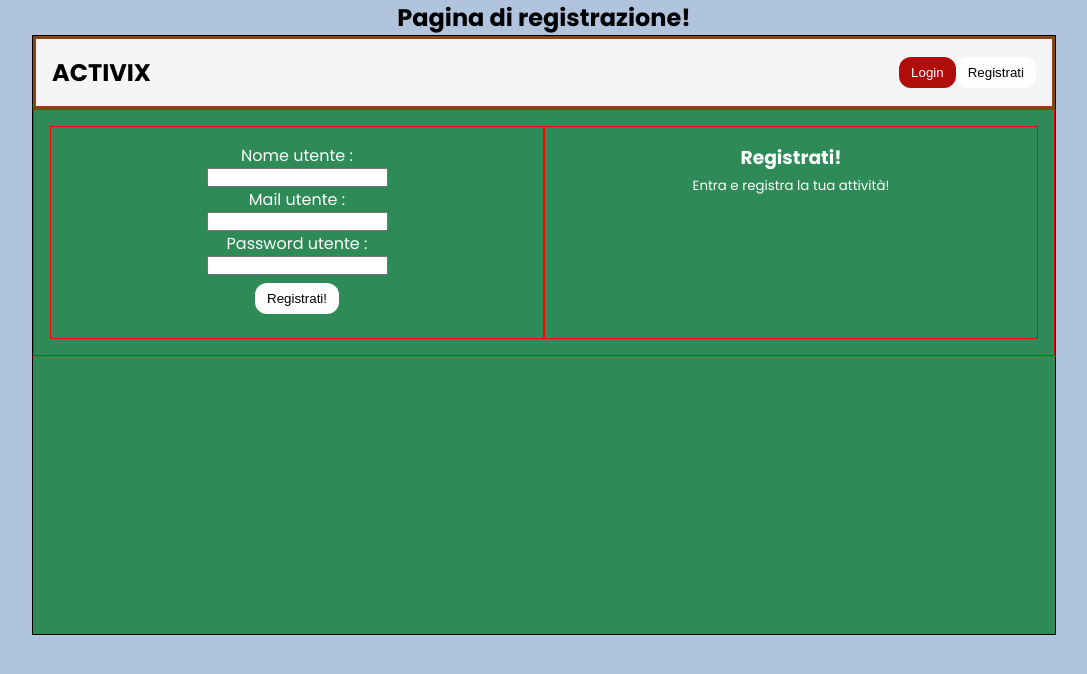
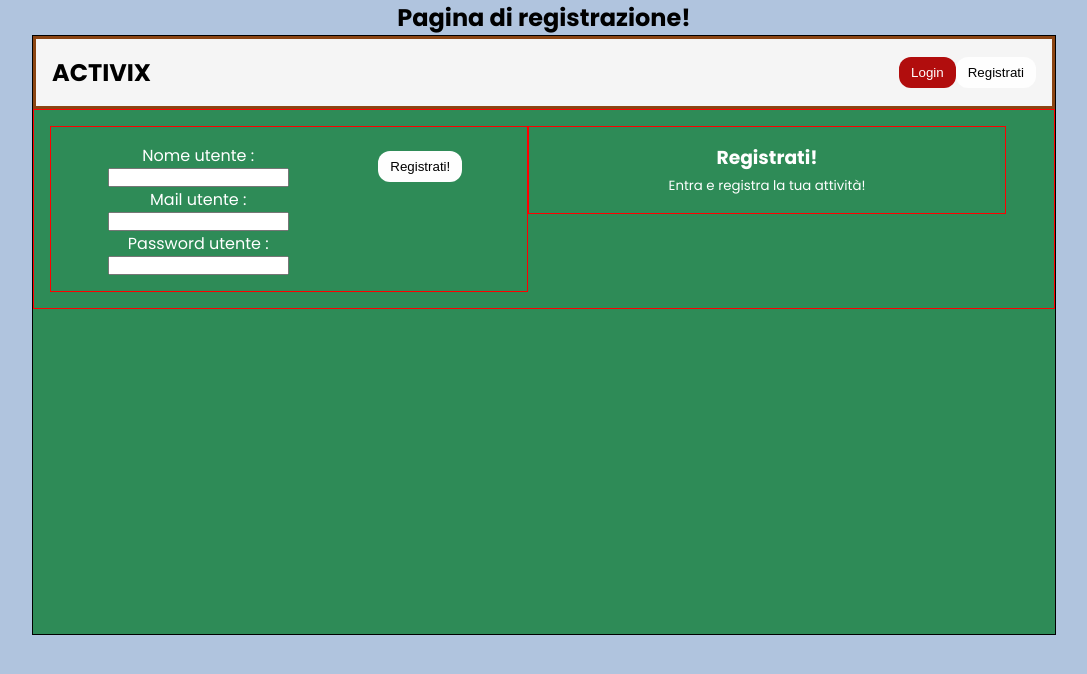
Before and after one commit to lucasens1/Server-appro, a React (Vite) app in the folder front-end/: page /register in a window 1280 px wide. Shown: the top 674 px of the page, without its empty margins (96-1183 px from the left). Built offline with nearby package versions, Linux system fonts and the light colour scheme.

Commit message:
minor styling

```diff
--- a/front-end/src/assets/styles/utility/Utility.css
+++ b/front-end/src/assets/styles/utility/Utility.css
@@ -1,5 +1,6 @@
 .d-flex{
     display: flex;
+    flex-wrap: wrap;
 }
 
 .flex-row{
@@ -23,7 +24,10 @@
 }
 
 .col-6{
-    width: calc(100% / 2);
+   width: calc(100% / 2 - 16px);
+   max-height: 200px;
+   overflow: hidden;
+   scroll-behavior: smooth;
 }
 
 .gap-1{
@@ -89,6 +93,7 @@ small.ms_bg-w{
 
 .callout{
     border: 1px solid red;
+    height: 100%;
 }
 
 .mg-1{
@@ -99,9 +104,7 @@ small.ms_bg-w{
     margin-right: 8px;
 }
 
-.h-100{
-    height: 100%;
-}
+
 
 .col-12{
     width: 80%;
--- a/front-end/src/pages/Dashboard.jsx
+++ b/front-end/src/pages/Dashboard.jsx
@@ -21,16 +21,17 @@ function Dashboard() {
         try {
           console.log(user.id);
           const data = await fetchUserActivities(user.id);
-          console.log('Attività utente:', data); // Log per verificare i dati
+          console.log("Attività utente:", data); // Log per verificare i dati
           if (Array.isArray(data)) {
             setUActivities(data);
             setIsFetch(true);
-          } else if (data.error) { // Controllo se ci sono errori
+          } else if (data.error) {
+            // Controllo se ci sono errori
             setError(data.error);
           }
         } catch (error) {
-          console.error('Errore nel recupero delle attività:', error);
-          setError('Si è verificato un errore nel recupero delle attività.'); // Imposta un messaggio di errore
+          console.error("Errore nel recupero delle attività:", error);
+          setError("Si è verificato un errore nel recupero delle attività."); // Imposta un messaggio di errore
         }
       } else {
         return;
@@ -50,19 +51,25 @@ function Dashboard() {
         <section className="p-2 fc-w callout d-flex w-100">
           {error && <p className="ms_error-message">{error}</p>}
           <div className="d-flex gap-1 pt-1 w-100">
-          {activitiesU.length > 0 ? (
-            activitiesU.map(activity => (
-              <div key={activity.id} className={activitiesU.length === 1 ? 'col-12' : 'col-6'}>
-              <div  className="callout ms_bg-w p-2 justify-space-evenly text-center">
-                <h4> <strong>{activity.title}</strong> </h4>
+            {activitiesU.length > 0
+              ? activitiesU.map((activity) => (
+                  <div
+                    key={activity.id}
+                    className={activitiesU.length === 1 ? "col-12" : "col-6"}
+                  >
+                    <div className="callout ms_bg-w p-2 justify-space-evenly text-center">
+                      <h4>
+                        <strong>{activity.title}</strong>
+                      </h4>
                       <p>{activity.description}</p>
                       <p>{activity.created_at}</p>
                     </div>
                   </div>
-
                 ))
-          ) : (
-            !error && <p>Nessuna attività trovata. <br /> <strong>Aggiungi!</strong></p>
+              : !error && (
+                  <p className="text-center">
+                    Nessuna attività trovata. <br /> <strong>Aggiungi!</strong>
+                  </p>
                 )}
           </div>
         </section>
```
Lines whose indentation alone changed are shown as unchanged.
